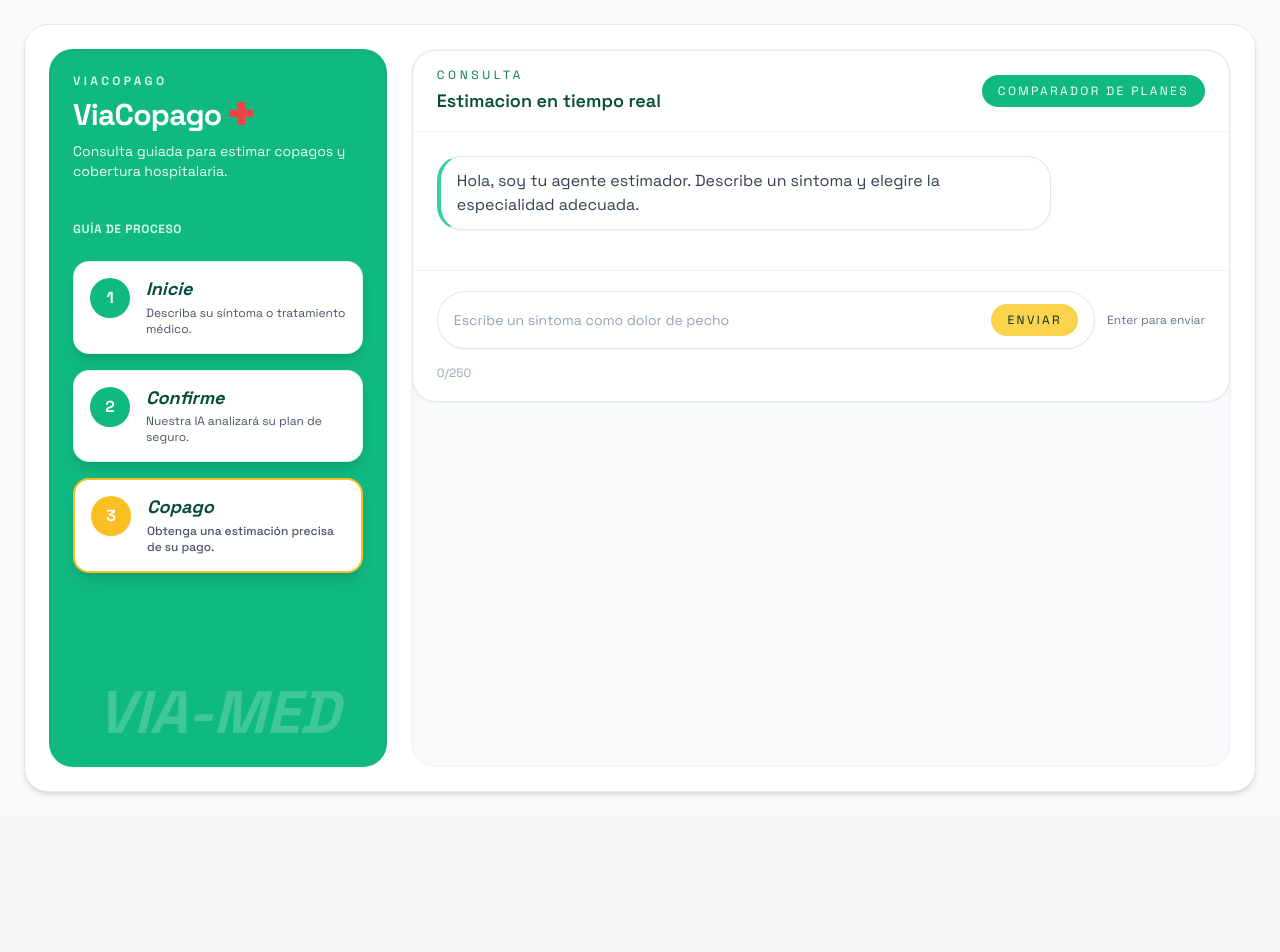
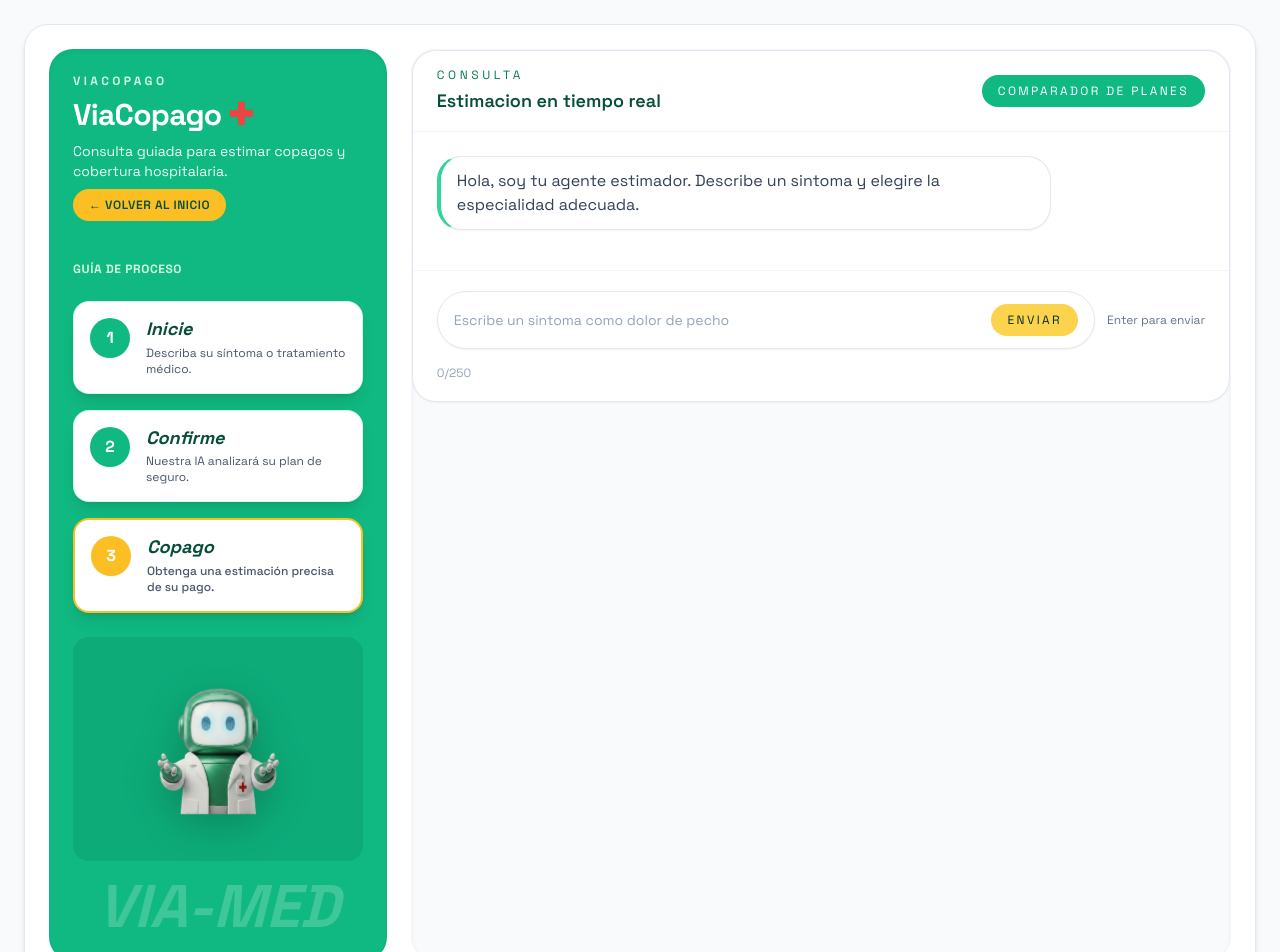
Before and after one commit to Alex-20KD/Estimador_de_Copago_Cobertura, a Next.js app in the folder frontend/: page /chat in a window 1280 px wide. Shown: the top 952 px of the page. Before the commit the page ends 816 px from the top, so only its background shows below. Built offline with nearby package versions, Linux system fonts and the light colour scheme; no server answers.

Commit message:
feat: rediseña home y navegación del chatbot

```diff
--- a/frontend/app/chat/page.js
+++ b/frontend/app/chat/page.js
@@ -1,5 +1,7 @@
 "use client";
 
+import Image from "next/image";
+import Link from "next/link";
 import ChatBox from "../../components/ChatBox";
 
 export default function ChatPage() {
@@ -21,6 +23,12 @@ export default function ChatPage() {
             <p className="text-sm text-emerald-50 mt-2">
               Consulta guiada para estimar copagos y cobertura hospitalaria.
             </p>
+            <Link
+              href="/"
+              className="mt-4 inline-flex w-fit items-center rounded-full bg-amber-400 px-4 py-2 text-xs font-semibold uppercase tracking-wider text-emerald-900 transition hover:bg-amber-500"
+            >
+              ← Volver al inicio
+            </Link>
           </div>
 
           {/* GUÍA DE PROCESO (Tarjetas de Pasos) */}
@@ -73,9 +81,21 @@ export default function ChatPage() {
             </div>
           </div>
 
+          <div className="mt-6 rounded-2xl bg-emerald-600/40 p-4">
+            <div className="relative mx-auto h-48 w-full max-w-[280px] animate-float">
+              <Image
+                src="/chatbot.png"
+                alt="Chatbot ViaCopago"
+                fill
+                className="object-contain drop-shadow-[0_10px_18px_rgba(0,0,0,0.2)]"
+                priority
+              />
+            </div>
+          </div>
+
           {/* Decoración sutil de fondo para la sidebar */}
-          <div className="mt-auto pt-6 text-center opacity-20">
-             <span className="text-6xl font-black italic">VIA-MED</span>
+          <div className="mt-auto pt-4 text-center opacity-20">
+            <span className="text-6xl font-black italic">VIA-MED</span>
           </div>
         </aside>
 
--- a/frontend/app/page.js
+++ b/frontend/app/page.js
@@ -43,12 +43,6 @@ export default function LandingPage() {
               >
                 Comenzar simulación →
               </Link>
-              <button
-                type="button"
-                className="rounded-2xl border-2 border-emerald-200 bg-white px-10 py-4 text-lg font-bold text-emerald-700 transition hover:bg-emerald-50"
-              >
-                Ver demo
-              </button>
             </div>
 
             {/* Stats Rápidos */}
```
Also changed, not shown: frontend/public/chatbot.png (added).
